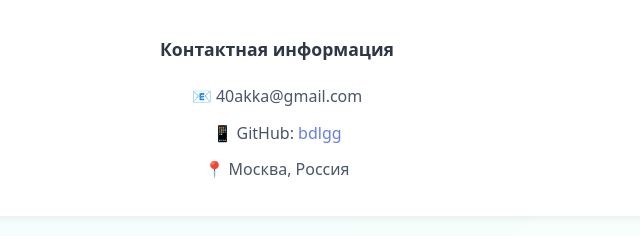
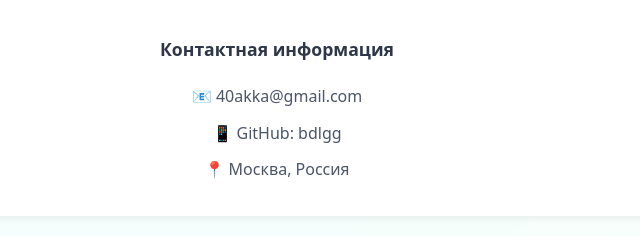
Before and after one commit to bdlgg/frontback, a website built with webpack: page pages/contacts.html in a window 1280 px wide. Shown: the part 993-1229 px from the top of the page, 363-1003 px from the left. Built offline with nearby package versions, Linux system fonts and the light colour scheme.

Commit message:
17-18 practice

```diff
--- a/css/style.css
+++ b/css/style.css
@@ -436,7 +436,7 @@ h3 {
 }
 
 .contact-info a {
-  color: #667eea;
+  color: inherit;
   text-decoration: none;
 }
 
```
Also changed, not shown: 1 other file.
